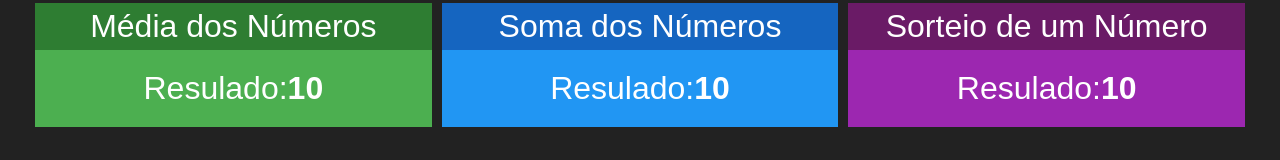
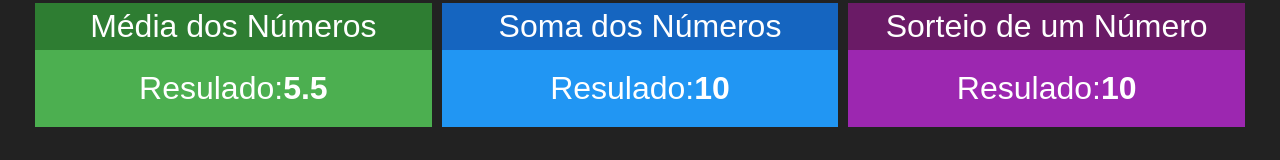
Before and after one commit to anaBeatrizWalker/gerenciamentoDeEstado, a React (Create React App) app: page / in a window 1280 px wide. Shown: the part 365-525 px from the top of the page. Built offline with nearby package versions, Linux system fonts and the light colour scheme.

Commit message:
Adicionando Conexão com Redux

```diff
--- a/src/components/Media.jsx
+++ b/src/components/Media.jsx
@@ -1,16 +1,30 @@
 import React from 'react'
+import { connect } from 'react-redux'
 import Card from './Card'
 
-export default props =>{
+function Media(props){
+
+    console.log(props.min)
+    console.log(props.max)
+
+    const {min, max} = props
 
     return (
         <Card title='Média dos Números' green>
             <div>
                 <span>
                     <span>Resulado:</span>
-                    <strong>{10}</strong>
+                    <strong>{(max + min) / 2}</strong>
                 </span>
             </div>
         </Card>
     )
 }
+//Função que mapeia algo que está no estado (inteiro) para dentro das propriedades do componente Media
+function mapStateToProps(state){
+    return {
+        min: state.numeros.min,
+        max: state.numeros.max,
+    }
+}
+export default connect(mapStateToProps)(Media)
```
